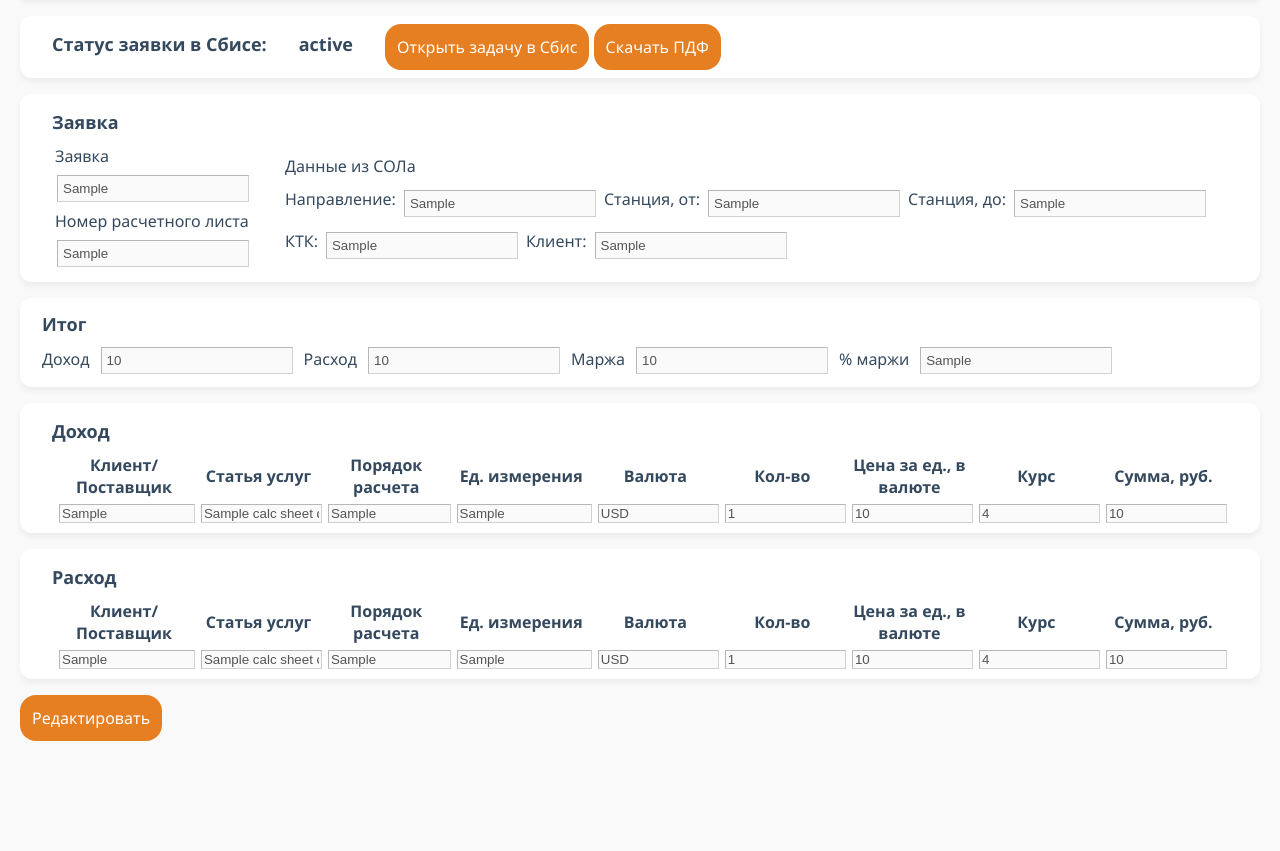
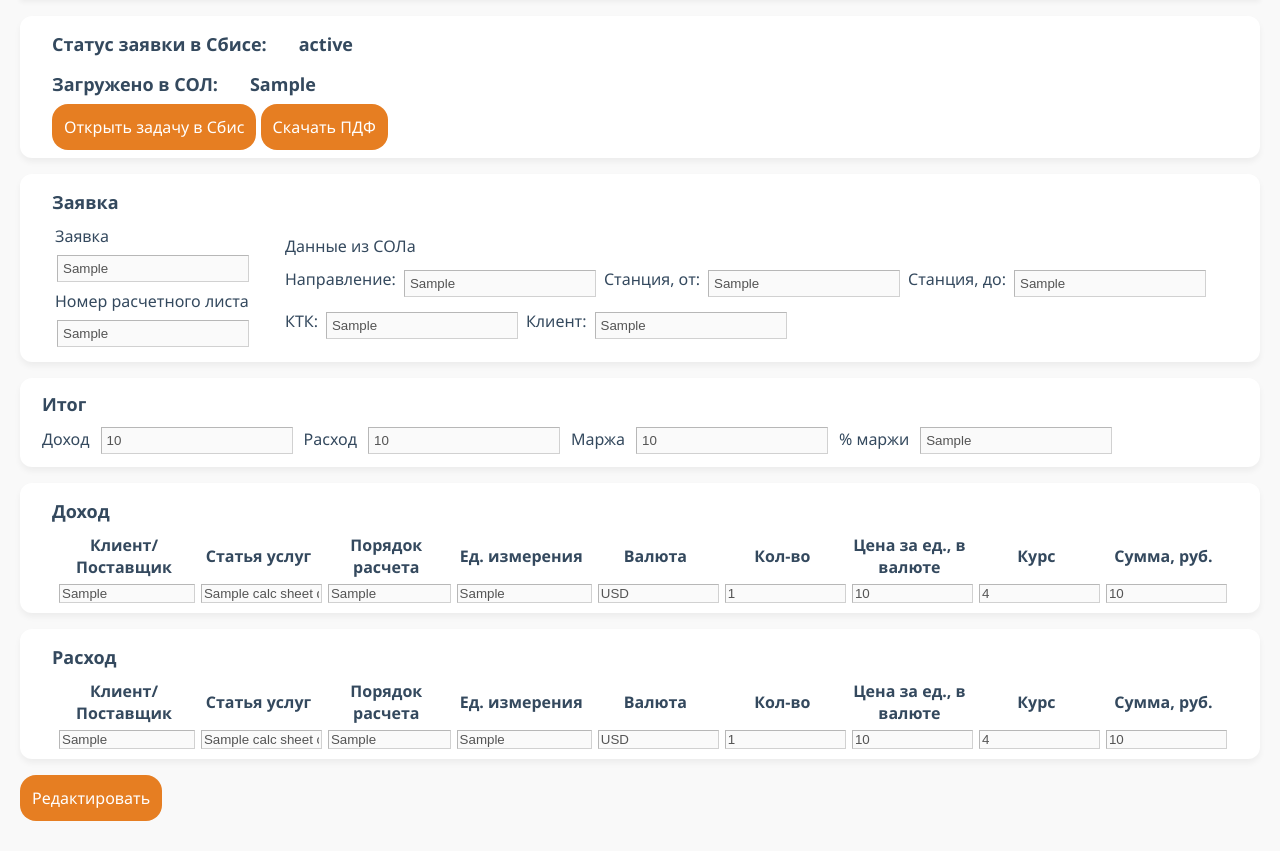
Before and after one commit to vestrik/swift_django, a Django app: template swift_django/calculation_sheet/templates/calculation_sheet/calculation_sheet_info.html in a window 1280 px wide. Shown: the part 96-947 px from the top of the page. Before the commit the page ends 837 px from the top, so only its background shows below. Run offline with Django 5.2, Linux system fonts and the light colour scheme; the template is opened without the code that fills it: most values are stand-ins (such as "Sample title", 1, 10 or a date in 2020); some libraries are stand-ins or nearby versions.

Commit message:
Добавил статус загрузки в СОЛ

```diff
--- a/swift_django/calculation_sheet/models.py
+++ b/swift_django/calculation_sheet/models.py
@@ -77,7 +77,8 @@ class CalculationSheet(models.Model):
     calc_sheet_no = models.CharField(max_length=100, blank=False, null=True)
     sbis_href = models.CharField(max_length=512, blank=True, null=True)
     sbis_doc_id = models.CharField(max_length=256, blank=True, null=True)
-    sbis_approval_status = models.CharField(max_length=128, blank=False, null=False, default='нет задачи в Сбис на согласование')
+    sbis_approval_status = models.CharField(max_length=128, blank=False, null=False, default='Нет задачи в Сбис на согласование')
+    uploaded_at_sol = models.CharField(max_length=32, blank=False, null=False, default='Нет')
 
     def __str__(self):
         return self.order_no
--- a/swift_django/calculation_sheet/sol_worker.py
+++ b/swift_django/calculation_sheet/sol_worker.py
@@ -82,3 +82,4 @@ class SolWorker:
             messages.add_message(request, messages.ERROR, f'Ошибка при загрузке расчетного листа в СОЛ по заявке {order_no}!{ERR_MESSAGE_ENDING}')
         else:
             messages.add_message(request, messages.SUCCESS, 'Успешно загрузили расчетный лист в СОЛ!')
+            return True
--- a/swift_django/calculation_sheet/templates/calculation_sheet/calculation_sheet_info.html
+++ b/swift_django/calculation_sheet/templates/calculation_sheet/calculation_sheet_info.html
@@ -8,6 +8,12 @@
         <div class="div_horizontal">
             <p class="calculation-sheet-card-name">{% translate 'Статус заявки в Сбисе' %}: </p>
             <p class="calculation-sheet-card-name" id="order-sbis-status">{{calc_sheet_info.sbis_approval_status}}</p>
+        </div>
+        <div class="div_horizontal">
+            <p class="calculation-sheet-card-name">{% translate 'Загружено в СОЛ' %}: </p>
+            <p class="calculation-sheet-card-name" id="order-sol-status">{{calc_sheet_info.uploaded_at_sol}}</p>
+        </div>
+        <div class="div_horizontal">
             <div class="sbis-actions-buttons">
                 {% if not calc_sheet_info.sbis_href %}
                 <a href="{% url 'calculation_sheet:sbis_create_task' calc_sheet_info.id %}" class="base_button">{% translate 'Создать задачу в Сбис' %}</a>
@@ -150,7 +156,15 @@
             $('#order-sbis-status').css('color', '#00ac0e')
         }
         if (sbis_status == "{% translate 'Задача не согласована' %}") {
-            $('#order-sbis-status').css('color', '#ac0000')
+            $('#order-sbis-status').css('color', '#ee0000ff')
+        }
+
+        var sol_status = $('#order-sol-status').text()
+        if (sol_status == "{% translate 'Нет' %}") {
+            $('#order-sol-status').css('color', '#ee0000ff')
+        }
+        if (sol_status == "{% translate 'Да' %}") {
+            $('#order-sol-status').css('color', '#00ac0e')
         }
     })
 </script>
--- a/swift_django/calculation_sheet/views.py
+++ b/swift_django/calculation_sheet/views.py
@@ -359,7 +359,10 @@ def sol_add_calc_sheet(request, id):
     debit_data = CalculationSheetRow.objects.filter(calculation_sheet_id=id, calc_row_type='Доход')
     credit_data = CalculationSheetRow.objects.filter(calculation_sheet_id=id, calc_row_type='Расход')
     try:
-        SolWorker(request.user).upload_calc_sheet(request, calc_sheet_info.order_no, debit_data, credit_data)
+        is_created = SolWorker(request.user).upload_calc_sheet(request, calc_sheet_info.order_no, debit_data, credit_data)
+        if is_created:
+            calc_sheet_info.uploaded_at_sol = 'Да'
+            calc_sheet_info.save()
     except SolIncorrectAuthDataException:
         messages.add_message(request, messages.ERROR, 'Некорректные логин/пароль для СОЛа! Укажите верные в профиле.')
 
```
Also changed, not shown: swift_django/calculation_sheet/migrations/0012_calculationsheet_uploaded_at_sol_and_more.py (added).
